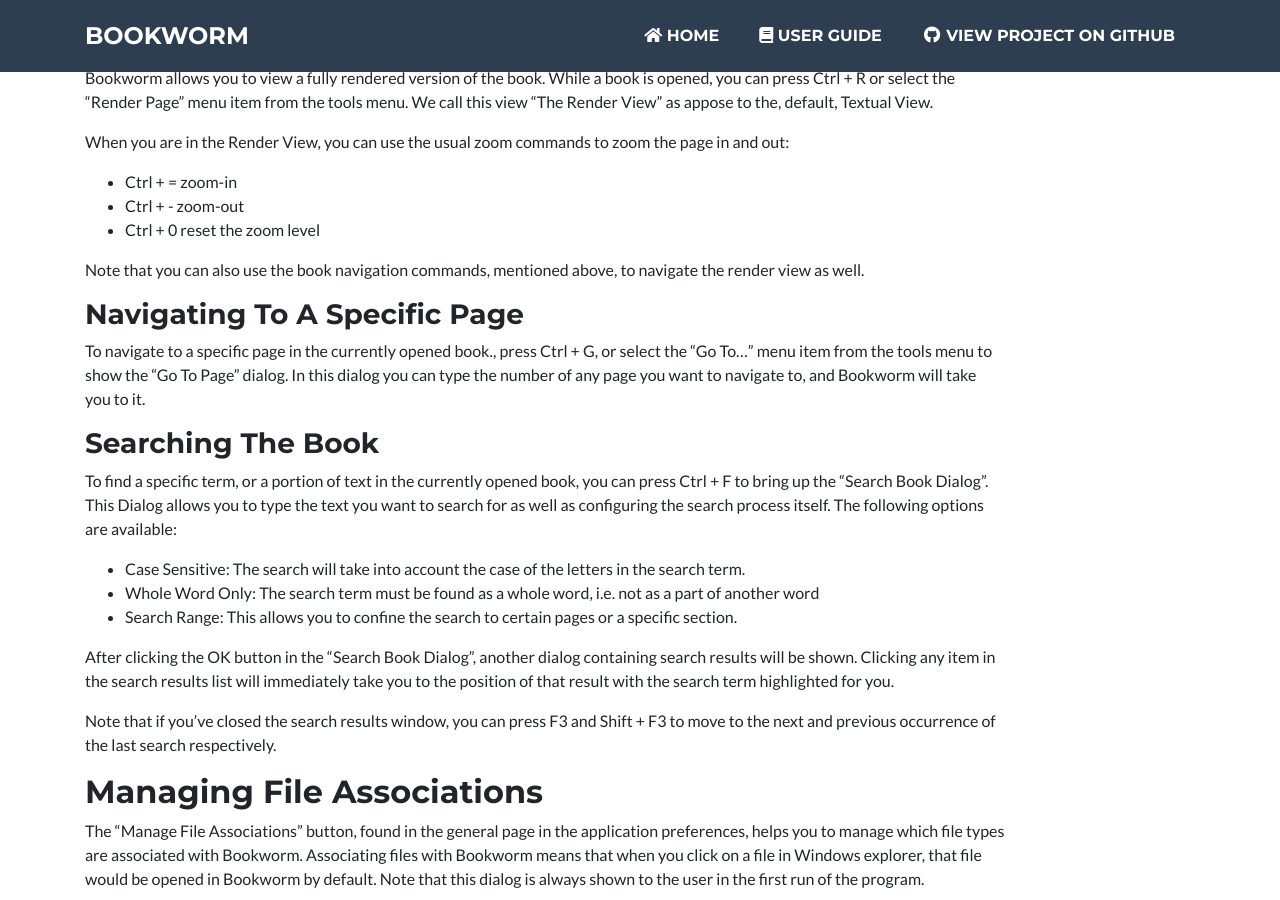
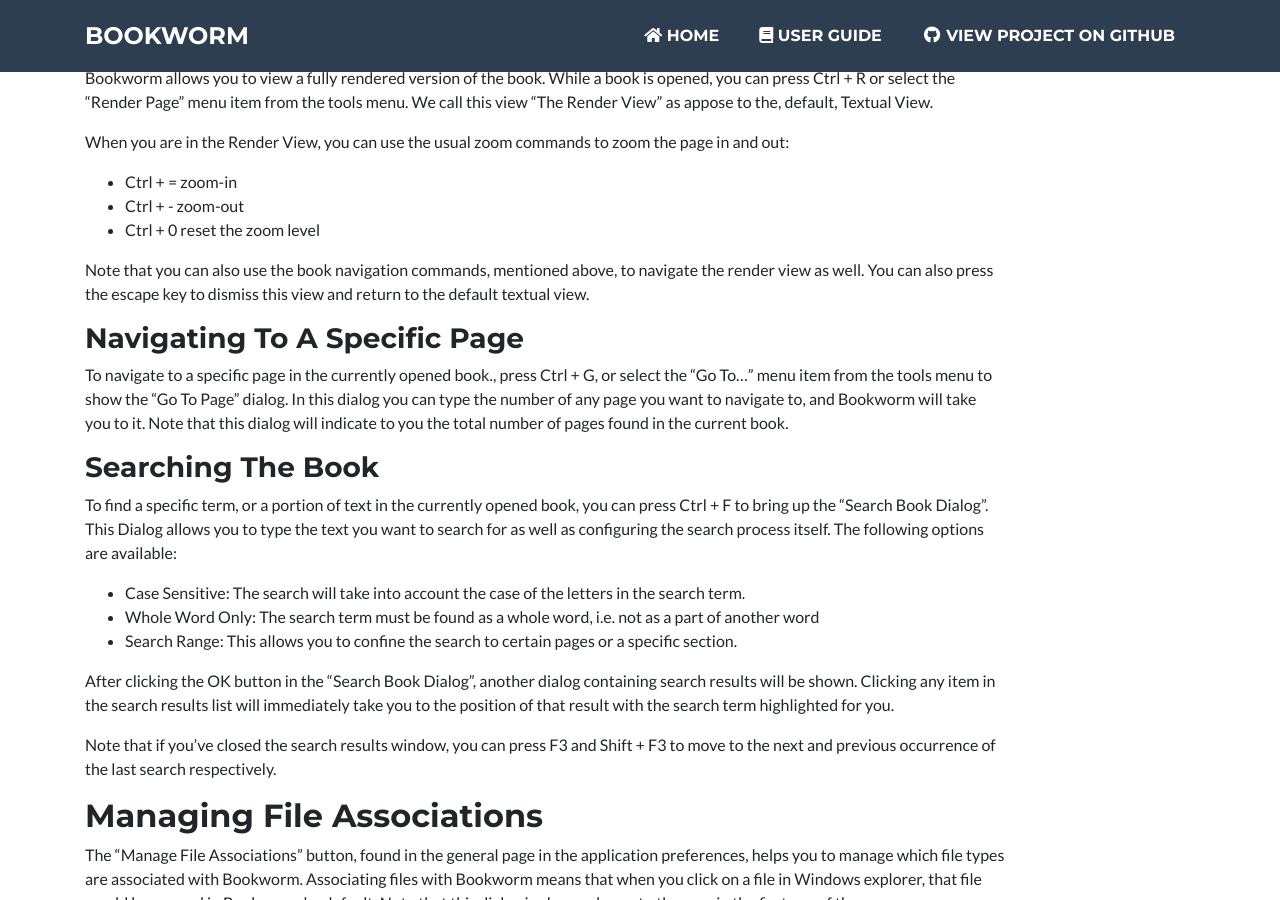
Before and after one commit to blindpandas/bookworm, a Jekyll site: the page built from docs/userguides/en/bookworm.md, in a window 1280 px wide and 900 px high, scrolled down 4027 px. Built offline with Jekyll 4.4.1, drawn with Linux system fonts in a browser that asks for light colours; our own code applies the rules of GitHub Pages for plain Markdown files.

Commit message:
Small additions to the user guide.

```diff
--- a/docs/userguides/en/bookworm.md
+++ b/docs/userguides/en/bookworm.md
@@ -124,12 +124,12 @@
 * Ctrl + - zoom-out
 * Ctrl + 0 reset the zoom level
 
-Note that you can also use the book navigation commands, mentioned above,  to navigate the render view as well.
+Note that you can also use the book navigation commands, mentioned above,  to navigate the render view as well. You can also press the escape key to dismiss this view and return to the default textual view.
 
 
 ### Navigating To A Specific Page
 
-To navigate to a specific page in the currently opened book., press Ctrl + G, or select the "Go To..." menu item from the tools menu to show the "Go To Page" dialog. In this dialog you can type the number of any page you want to navigate to, and Bookworm will take you to it.
+To navigate to a specific page in the currently opened book., press Ctrl + G, or select the "Go To..." menu item from the tools menu to show the "Go To Page" dialog. In this dialog you can type the number of any page you want to navigate to, and Bookworm will take you to it. Note that this dialog will indicate to you the total number of pages found in the current book.
 
 
 ### Searching The Book
```
